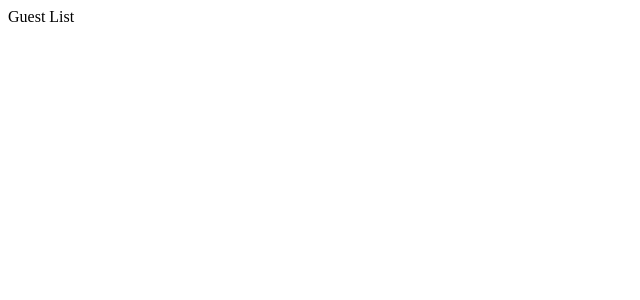
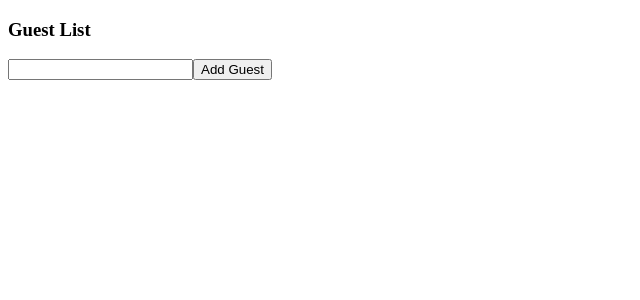
Before and after one commit to BrianKendalBucek/great-project, a React (Create React App) app: page / in a window 1280 px wide. Shown: the top 300 px of the page, without its empty margins (0-640 px from the left). Built offline with nearby package versions, Linux system fonts and the light colour scheme.

Commit message:
created add guest functionality

```diff
--- a/src/state/GuestList.tsx
+++ b/src/state/GuestList.tsx
@@ -1,5 +1,25 @@
+import { useState } from "react";
+
 const GuestList: React.FC = () => {
-  return <div>Guest List</div>
+  const [name, setName] = useState('');
+  const [guests, setGuests] = useState<string[]>([]);
+
+  const onClick = () => {
+    setName('');
+    setGuests([...guests, name]);
+  };
+
+  return (
+    <div>
+      <h3>Guest List</h3>
+      <ul>
+        {guests.map(guest => <li key={guest}>{guest}</li>)}
+      </ul>
+
+      <input value={name} onChange={(e) => setName(e.target.value)} />
+      <button onClick={onClick}>Add Guest</button>
+    </div>
+  );
 };
 
 export default GuestList;
```
